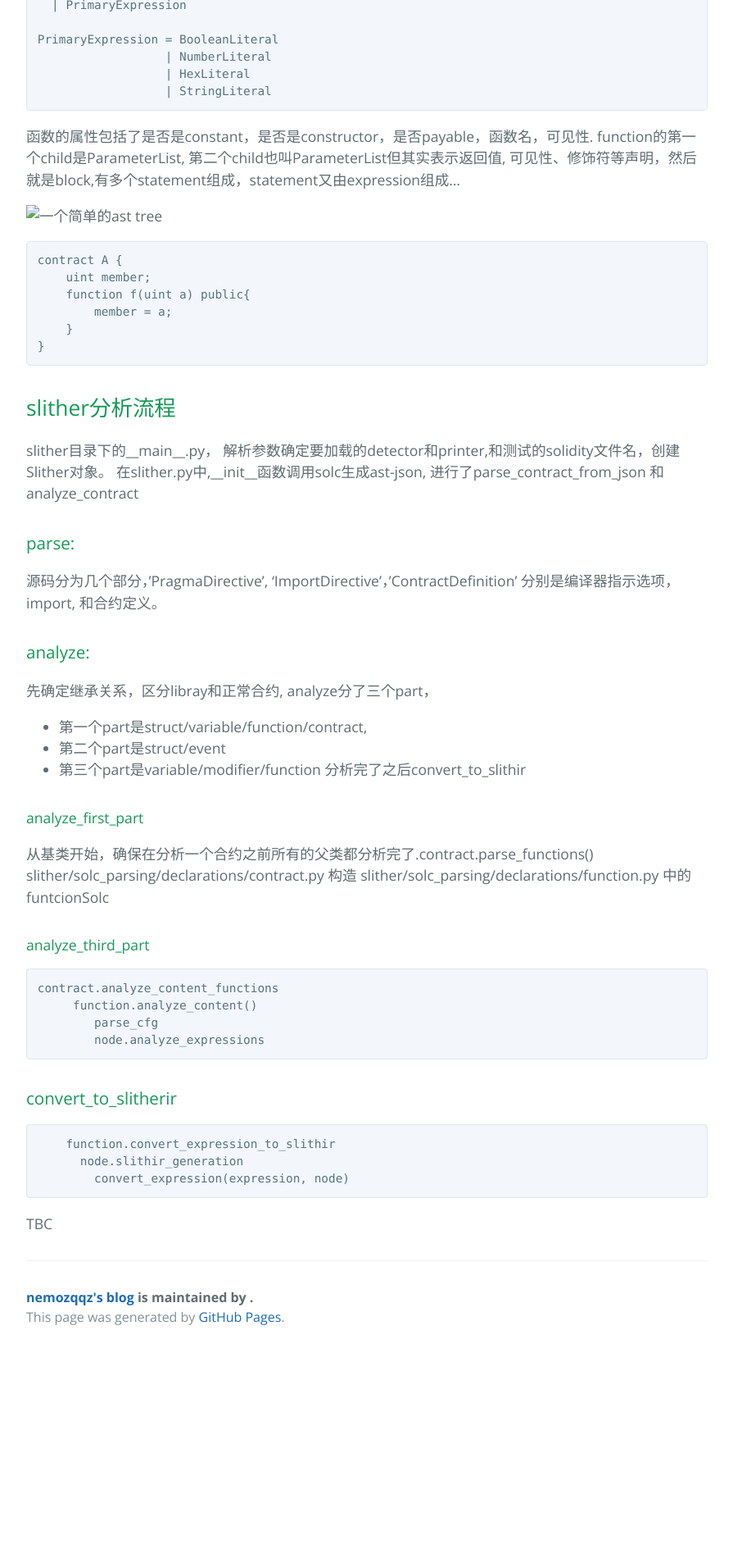
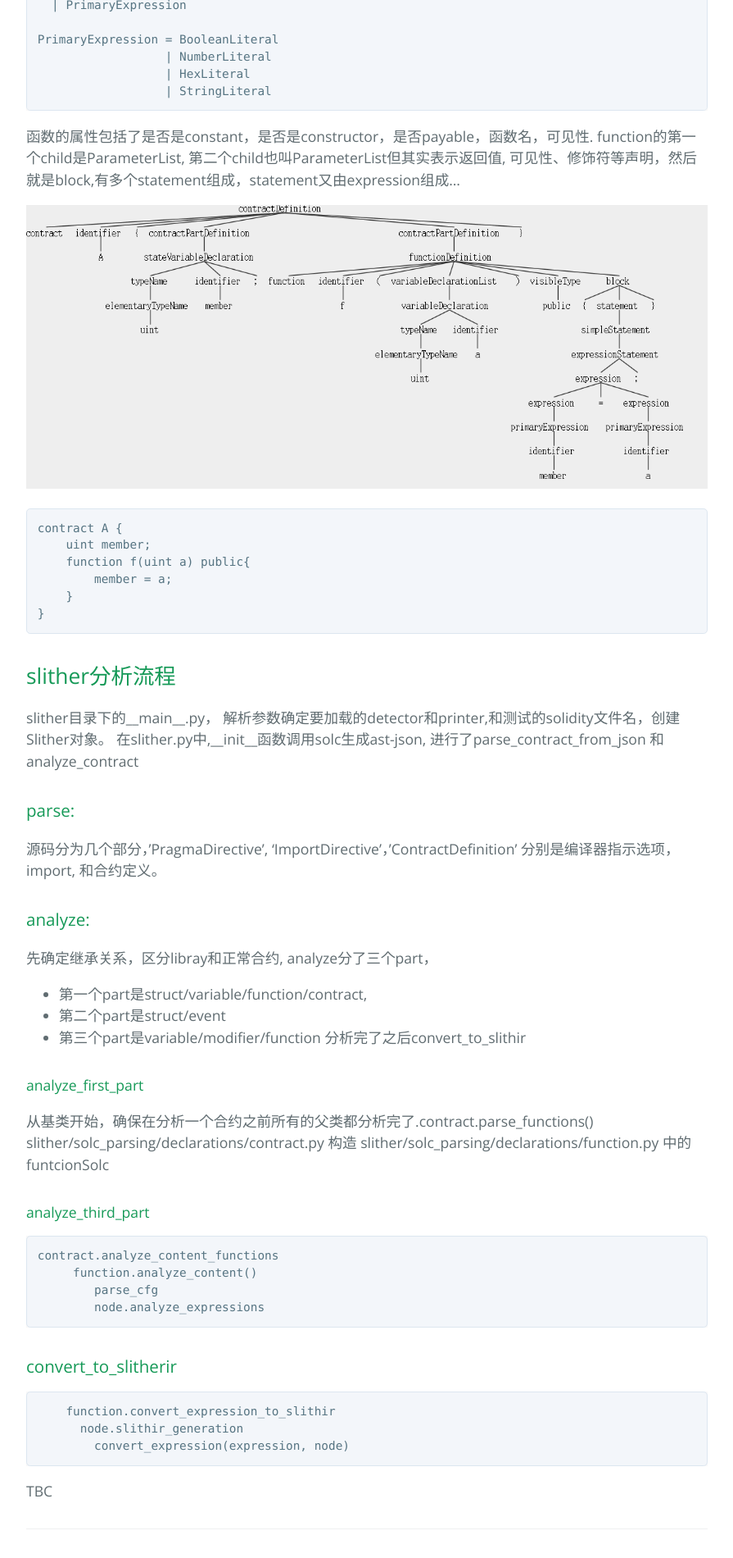
Before and after one commit to nemozqqz/nemozqqz.github.io, a Jekyll site: the page built from _posts/2018-11-26-Slither-Analysis.md, in a window 1280 px wide. Shown: the part 1895-3795 px from the top of the page at 82% size, without its empty margins (192-1087 px from the left). Built offline with Jekyll 4.4.1, drawn with Linux system fonts in a browser that asks for light colours; our own code applies the rules of GitHub Pages for plain Markdown files; before the commit the page ends 3545 px from its top, so only the background shows below that.

Commit message:
fix image

````diff
--- a/_posts/2018-11-26-Slither-Analysis.md
+++ b/_posts/2018-11-26-Slither-Analysis.md
@@ -76,7 +76,7 @@ PrimaryExpression = BooleanLiteral
 函数的属性包括了是否是constant，是否是constructor，是否payable，函数名，可见性.
 function的第一个child是ParameterList, 第二个child也叫ParameterList但其实表示返回值, 可见性、修饰符等声明，然后就是block,有多个statement组成，statement又由expression组成...
 
-![一个简单的ast tree](../_images/solidity_ast.png)
+![一个简单的ast tree](/assets/solidity_ast.png)
 ```solidity
 contract A {
     uint member;
````
Also changed, not shown: assets/solidity_ast.png (renamed from _images/solidity_ast.png).
